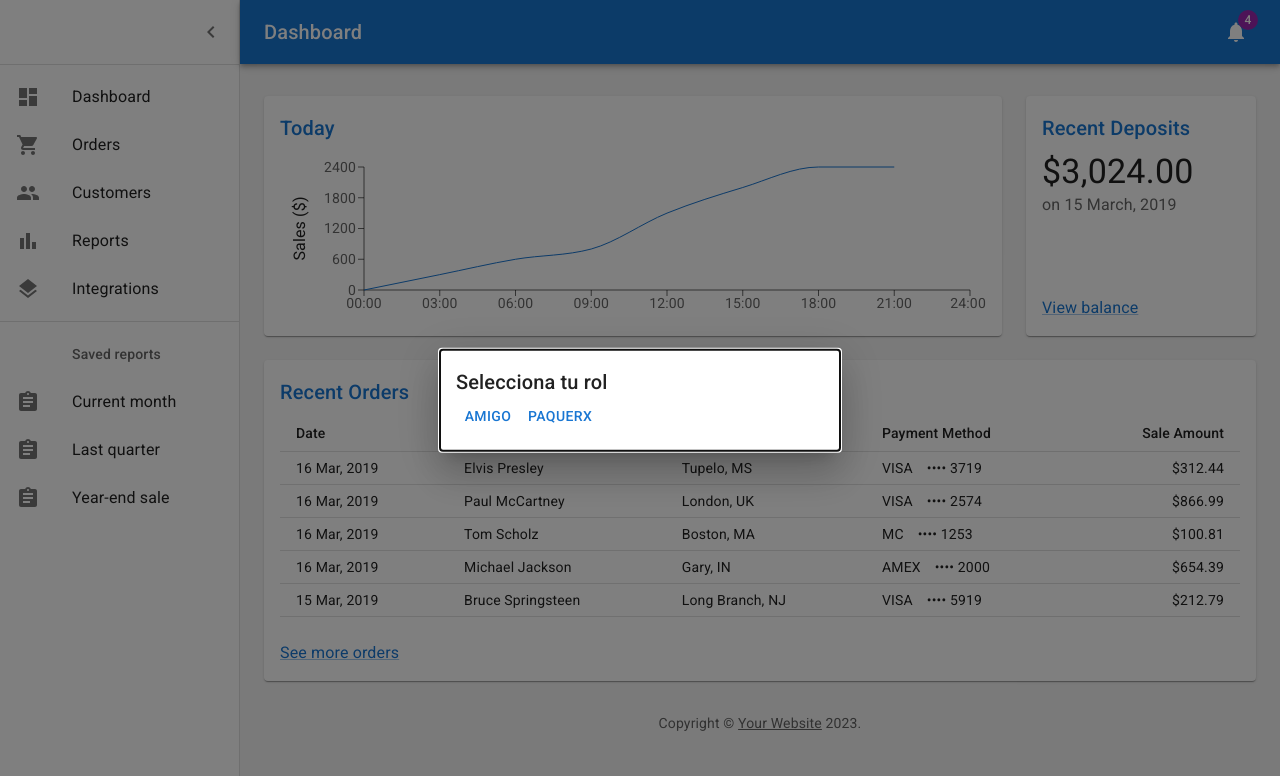
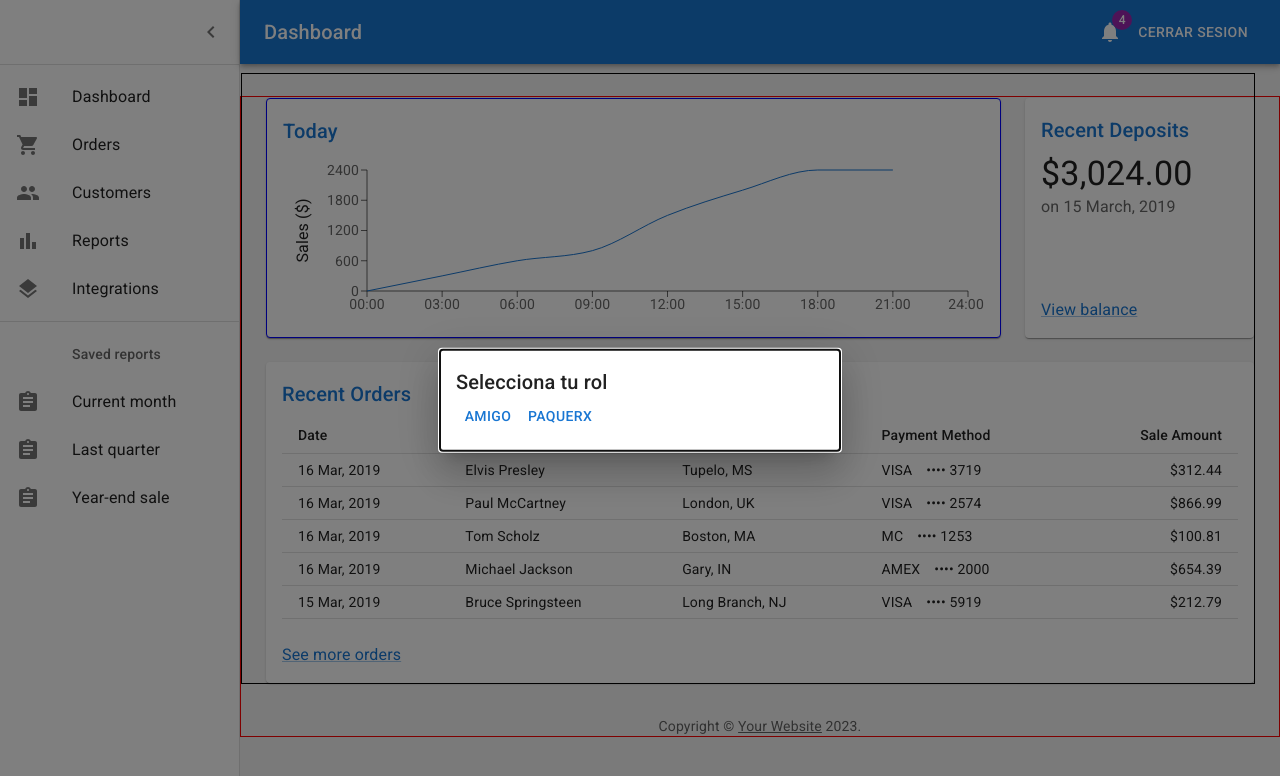
Before and after one commit to icabulo/paquergo, a React (Vite) app: page /dashboard in a window 1280 px wide. Shown: the top 776 px of the page. Built offline with nearby package versions, Linux system fonts and the light colour scheme.

Commit message:
cerrar secion button redirects to home page

```diff
--- a/src/components/Dashboard/Dashboard.jsx
+++ b/src/components/Dashboard/Dashboard.jsx
@@ -18,11 +18,13 @@ import MenuIcon from "@mui/icons-material/Menu";
 import ChevronLeftIcon from "@mui/icons-material/ChevronLeft";
 import NotificationsIcon from "@mui/icons-material/Notifications";
 import { mainListItems, secondaryListItems } from "./ListItems";
-import Chart from "./Chart";
-import Deposits from "./Deposits";
-import Orders from "./Orders";
+import Chart from "./DisplayArea/Chart";
+import Deposits from "./DisplayArea/Deposits";
+import Orders from "./DisplayArea/Orders";
 import { useSelector, useDispatch } from "react-redux";
 import { defaultTheme, paquerTheme } from "../../themes/userThemes";
+import { useNavigate } from "react-router-dom";
+import { Button } from "@mui/material";
 
 function Copyright(props) {
   return (
@@ -90,6 +92,7 @@ const Drawer = styled(MuiDrawer, {
 
 export default function Dashboard() {
   const { userType } = useSelector((store) => store.user);
+  const navigate = useNavigate();
   const [open, setOpen] = React.useState(true);
   const toggleDrawer = () => {
     setOpen(!open);
@@ -97,8 +100,10 @@ export default function Dashboard() {
 
   return (
     <ThemeProvider theme={userType === "paquerx" ? paquerTheme : defaultTheme}>
+      {/* toda la pantalla */}
       <Box sx={{ display: "flex" }}>
         <CssBaseline />
+        {/* barra superior de color */}
         <AppBar position="absolute" open={open}>
           <Toolbar
             sx={{
@@ -131,8 +136,12 @@ export default function Dashboard() {
                 <NotificationsIcon />
               </Badge>
             </IconButton>
+            <Button color="inherit" onClick={() => navigate("/")}>
+              Cerrar sesion
+            </Button>
           </Toolbar>
         </AppBar>
+        {/* menu desplegrable izquierda */}
         <Drawer variant="permanent" open={open}>
           <Toolbar
             sx={{
@@ -153,6 +162,7 @@ export default function Dashboard() {
             {secondaryListItems}
           </List>
         </Drawer>
+        {/* pantalla principal main */}
         <Box
           component="main"
           sx={{
@@ -163,11 +173,17 @@ export default function Dashboard() {
             flexGrow: 1,
             height: "100vh",
             overflow: "auto",
+            // border: "1px solid red",
           }}
         >
+          {/* this toolbar makes the display artea to be located below the colored dashboard title */}
           <Toolbar />
-          <Container maxWidth="lg" sx={{ mt: 4, mb: 4 }}>
-            <Grid container spacing={3}>
+          {/* contenido desplegado en ventana main + copyright footer*/}
+          <Container
+            maxWidth="lg"
+            sx={{ mt: 4, mb: 4, border: "1px solid red" }}
+          >
+            <Grid container spacing={3} sx={{ border: "1px solid black" }}>
               {/* Chart */}
               <Grid item xs={12} md={8} lg={9}>
                 <Paper
@@ -176,6 +192,7 @@ export default function Dashboard() {
                     display: "flex",
                     flexDirection: "column",
                     height: 240,
+                    border: "1px solid blue",
                   }}
                 >
                   <Chart />
--- a/src/components/Dashboard/Chart.jsx
+++ b/src/components/Dashboard/DisplayArea/Chart.jsx
@@ -8,7 +8,7 @@ import {
   Label,
   ResponsiveContainer,
 } from "recharts";
-import Title from "./Title";
+import Title from "../Title";
 
 // Generate Sales Data
 function createData(time, amount) {
--- a/src/components/Dashboard/Deposits.jsx
+++ b/src/components/Dashboard/DisplayArea/Deposits.jsx
@@ -1,7 +1,7 @@
 import * as React from "react";
 import Link from "@mui/material/Link";
 import Typography from "@mui/material/Typography";
-import Title from "./Title";
+import Title from "../Title";
 
 function preventDefault(event) {
   event.preventDefault();
--- a/src/components/Dashboard/Orders.jsx
+++ b/src/components/Dashboard/DisplayArea/Orders.jsx
@@ -5,7 +5,7 @@ import TableBody from "@mui/material/TableBody";
 import TableCell from "@mui/material/TableCell";
 import TableHead from "@mui/material/TableHead";
 import TableRow from "@mui/material/TableRow";
-import Title from "./Title";
+import Title from "../Title";
 
 // Generate Order Data
 function createData(id, date, name, shipTo, paymentMethod, amount) {
```
